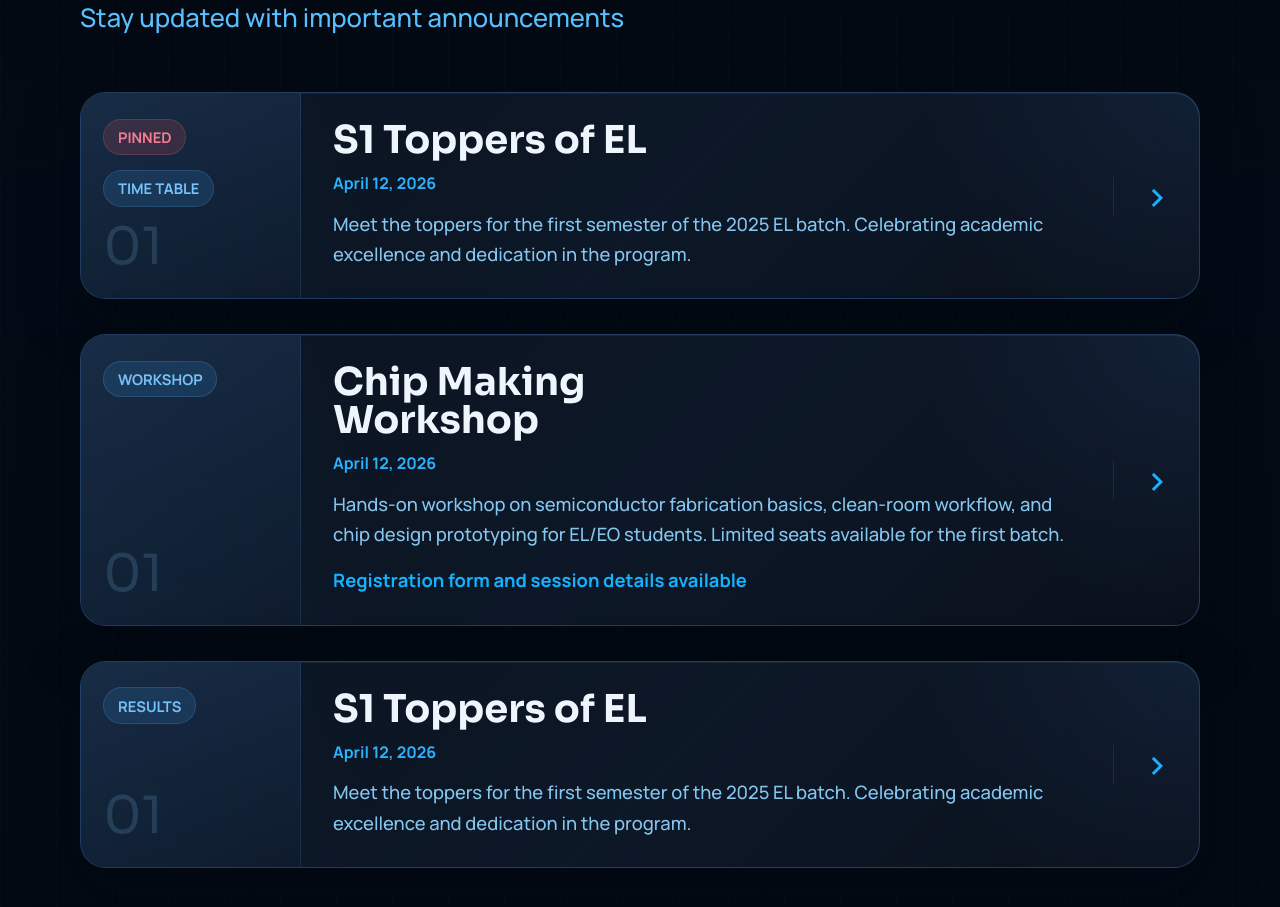
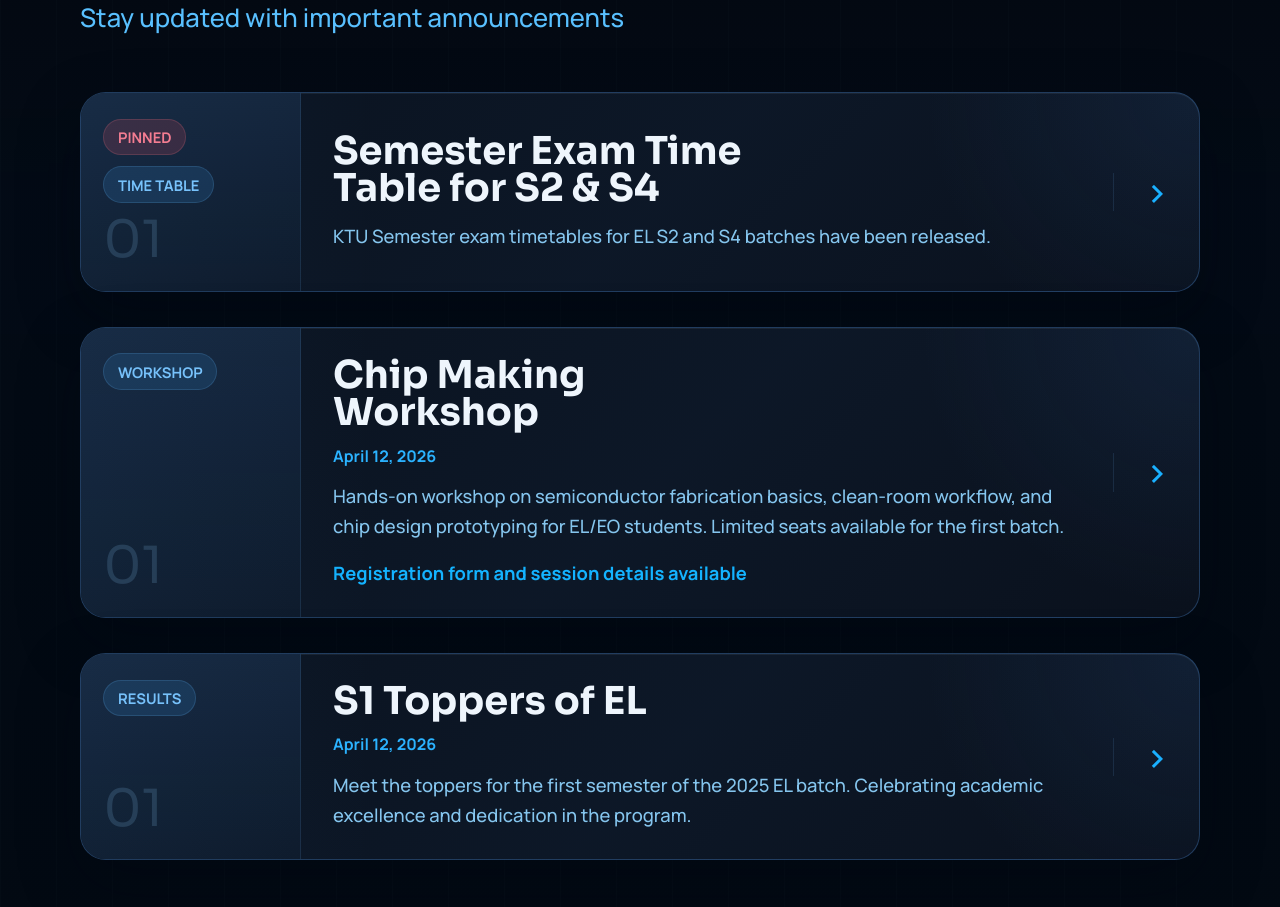
Before and after one commit to rohankishore/elweb, a React (Vite) app: page / in a window 1280 px wide. Shown: the part 3640-4547 px from the top of the page. Built offline with nearby package versions, Linux system fonts and the light colour scheme.

Commit message:
add more notices for test

```diff
--- a/src/App.jsx
+++ b/src/App.jsx
@@ -337,10 +337,9 @@ function App() {
             <span className="notice-tag">Time Table</span>
           </div>
           <div className="notice-copy">
-            <h3>S1 Toppers of EL</h3>
-            <p className="notice-date">April 12, 2026</p>
+            <h3>Semester Exam Time Table for S2 & S4</h3>
             <p className="notice-description">
-               Meet the toppers for the first semester of the 2025 EL batch. Celebrating academic excellence and dedication in the program.
+               KTU Semester exam timetables for EL S2 and S4 batches have been released.
             </p>
           </div>
           <span className="notice-arrow" aria-hidden="true">›</span>
```
